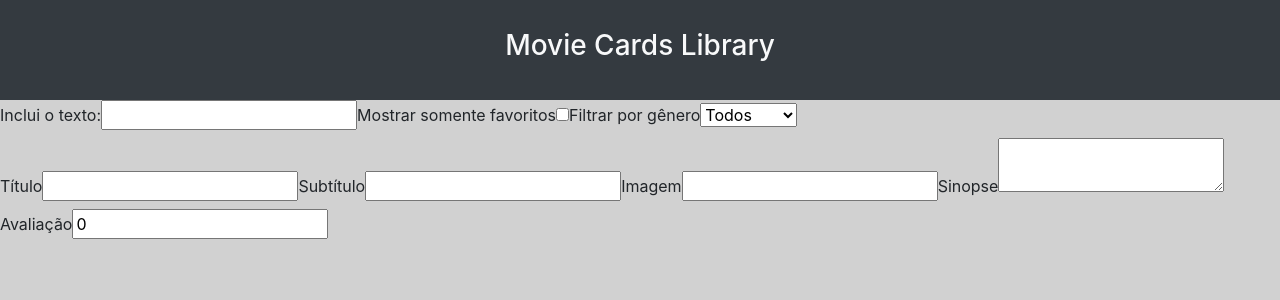
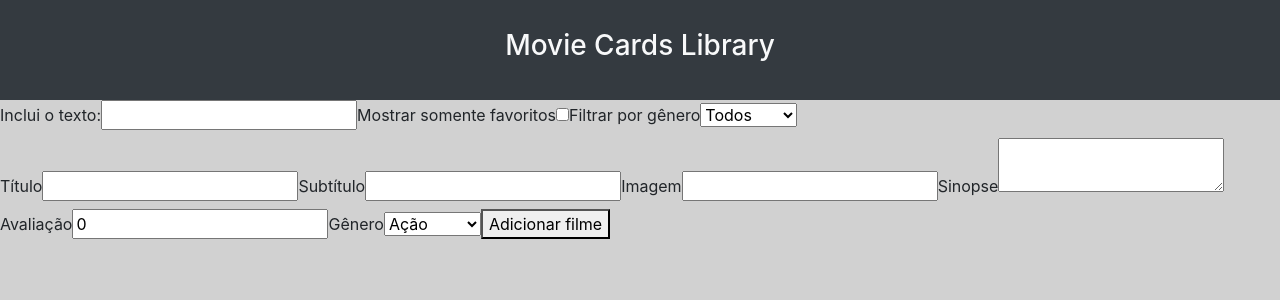
Before and after one commit to tryber/sd-04-block12-project-movie-card-library-stateful, a React (Create React App) app: page / in a window 1280 px wide. Shown: the top 300 px of the page. Built offline with nearby package versions, Linux system fonts and the light colour scheme.

Commit message:
Pass at 30 initial test in AddMovie 1.0v

```diff
--- a/src/App.js
+++ b/src/App.js
@@ -18,7 +18,7 @@ function App() {
         selectedGenre=""
         onSelectedGenreChange=""
       />
-      <AddMovie />
+      <AddMovie onClick="" />
     </div>
   );
 }
--- a/src/components/AddMovie.jsx
+++ b/src/components/AddMovie.jsx
@@ -11,6 +11,7 @@ export default class AddMovie extends Component {
       rating: 0,
       genre: 'action',
     };
+    this.submit = this.submit.bind(this);
   }
 
   funTitle() {
@@ -77,6 +78,35 @@ export default class AddMovie extends Component {
     );
   }
 
+  funSelect() {
+    return (
+      <label htmlFor="selected">
+        Gênero
+        <select
+          value={this.state.genre}
+          onChange={(event) => this.setState({ genre: event.target.value })}>
+          <option value="action" >Ação</option>
+          <option value="comedy" >Comédia</option>
+          <option value="thriller" >Suspense</option>
+        </select>
+      </label>
+    );
+  }
+
+  submit(event) {
+    const { onClick } = this.props;
+    onClick(this.state);
+    this.setState({
+      subtitle: '',
+      title: '',
+      imagePath: '',
+      storyline: '',
+      rating: 0,
+      genre: 'action',
+    });
+    event.preventDefault();
+  }
+
   render() {
     return (
       <form>
@@ -85,6 +115,8 @@ export default class AddMovie extends Component {
         {this.funImagePath()}
         {this.funSinopse()}
         {this.funRaiting()}
+        {this.funSelect()}
+        <button type='submit' onSubmit={this.submit}>Adicionar filme</button>
       </form>
     );
   }
```
